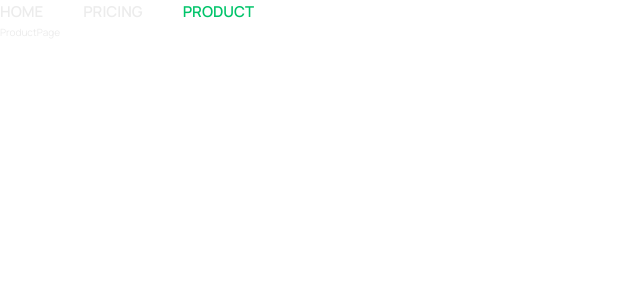
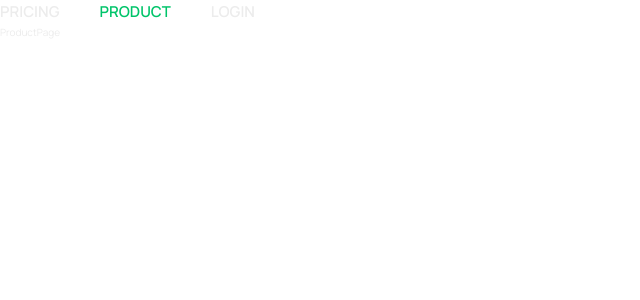
Before and after one commit to erenavar/world-trip, a React (Vite) app: page /product in a window 1280 px wide. Shown: the top 300 px of the page, without its empty margins (0-640 px from the left). Built offline with nearby package versions, Linux system fonts and the light colour scheme.

Commit message:
add logo and its css

```diff
--- /dev/null
+++ b/src/components/Logo.module.css
@@ -0,0 +1,3 @@
+.logo {
+  height: 5.2rem;
+}
--- a/src/components/PageNav.jsx
+++ b/src/components/PageNav.jsx
@@ -7,14 +7,14 @@
     <nav className={styles.nav}>
       <ul>
         <li>
-          <NavLink to="/">Home</NavLink>
-        </li>
-        <li>
           <NavLink to="/pricing">Pricing</NavLink>
         </li>
         <li>
           <NavLink to="/product">Product</NavLink>
         </li>
+        <li>
+          <NavLink to="/login">Login</NavLink>
+        </li>
       </ul>
     </nav>
   );
```
Also changed, not shown: src/components/Logo.jsx (added, +7 -0 lines), 1 other file (tests, documents, lock files or other folders).
